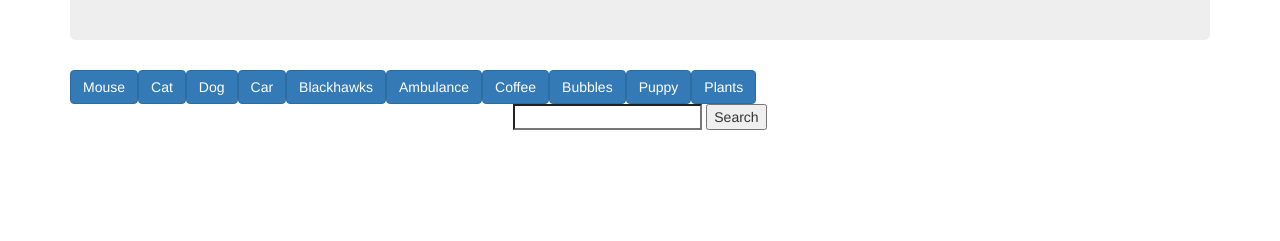
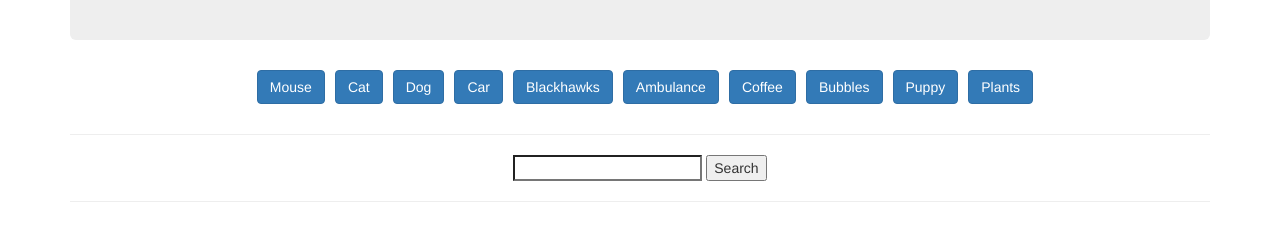
Before and after one commit to rshah-nu/assignment6, a plain HTML site: page index.html in a window 1280 px wide. Shown: the part 155-396 px from the top of the page. Drawn offline with nearby package versions, Linux system fonts and the light colour scheme.

Commit message:
Added some very simple style

```diff
--- a/assets/css/style.css
+++ b/assets/css/style.css
@@ -0,0 +1,8 @@
+.gifButtons {
+    margin-left: 10px;
+    margin-bottom: 10px;
+}
+
+.panel {
+    padding: 0px;
+}
--- a/index.html
+++ b/index.html
@@ -16,11 +16,10 @@
                 <h1 class="text-center">Giphy API Search</h1>
             </div>
             <!-- Row 1 for buttons -->
-            <div class="row">
-                <div class="col-lg-12 btnRow">
-                </div>
+            <div class="row text-center btnRow">
             </div>
             <!-- Row 2 for Search Bar -->
+            <hr>
             <div class="row">
                 <div class="col-lg-12 text-center">
                     <form>
@@ -29,12 +28,11 @@
                     </form>
                 </div>
             </div>
+            <hr>
             <!-- Row 3 for GIFs -->
             <div class="row gifRow">
             </div>
         </div>
-        <!-- EVERYTHING INSIDE THIS DIV! -->
-
         <!-- jQuery library -->
         <script src="https://ajax.googleapis.com/ajax/libs/jquery/3.2.1/jquery.min.js"></script>
         <!-- Bootstrap JS library -->
```
